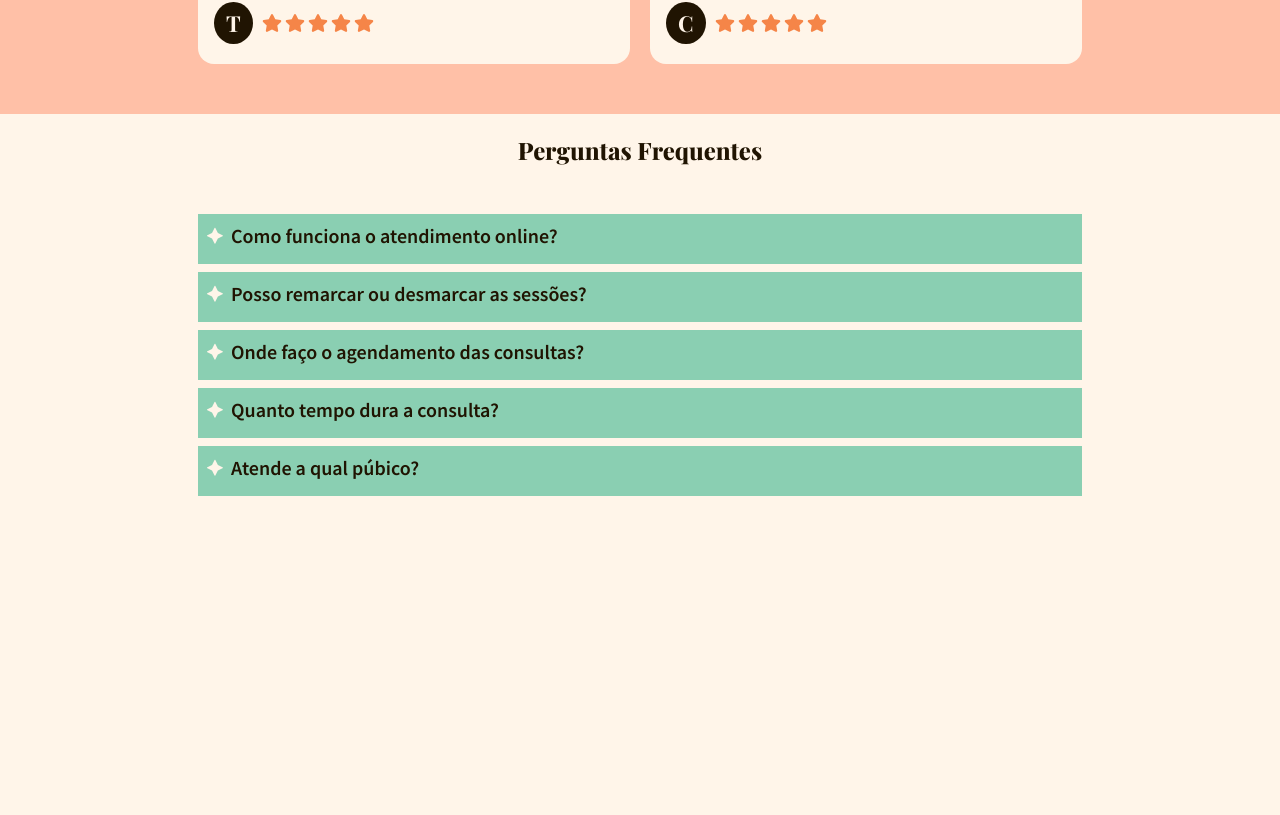
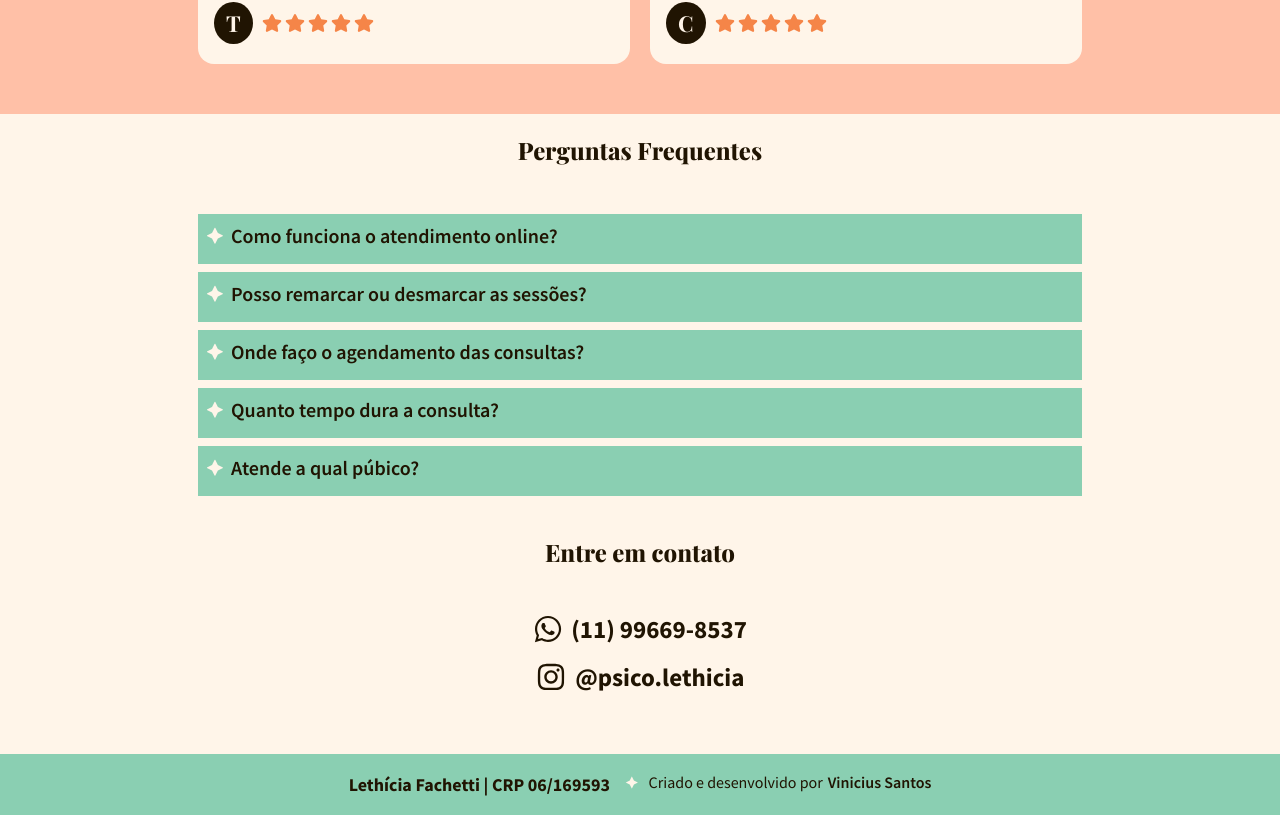
Before and after one commit to santos-vinicius/lethiciafachetti, a React (Vite) app in the folder LF/: page / in a window 1280 px wide. Shown: the part 2558-3373 px from the top of the page. Before the commit the page ends 3094 px from the top, so only its background shows below. Built offline with nearby package versions, Linux system fonts and the light colour scheme.

Commit message:
Feat: FAQ, Contact e Footer components

```diff
--- a/LF/src/App.jsx
+++ b/LF/src/App.jsx
@@ -1,7 +1,9 @@
 import React from 'react';
+import Footer from './components/Footer/Footer';
 import Header from './components/Header/Header';
 import About from './pages/About/About';
 import Benefits from './pages/Benefits/Benefits';
+import Contact from './pages/Contact/Contact';
 import Faq from './pages/Faq/Faq';
 import Main from './pages/Main/Main';
 import Review from './pages/Reviews/Review';
@@ -19,6 +21,8 @@ function App() {
       <Benefits />
       <Review />
       <Faq />
+      <Contact />
+      <Footer />
     </>
   );
 }
--- /dev/null
+++ b/LF/src/components/Footer/Footer.jsx
@@ -0,0 +1,77 @@
+import React from 'react';
+import styled from 'styled-components';
+
+const StyledFooter = styled.footer`
+  background-color: #8ACFB2;
+  display: flex;
+  align-items: center;
+  justify-content: center;
+  padding: 1px;
+
+  & div {
+    display: flex;
+    align-items: center;
+    justify-content: center;
+    gap: 15px;
+  }
+
+  & p {
+    font-weight: 700;
+    font-size: 18px;
+  }
+
+  & span { font-size: 16px; }
+  & span::before {
+    content: "🟆";
+    color: #FFF5E9;
+    margin-right: 10px;
+  }
+
+  & a {
+    margin-left: 5px;
+    text-decoration: none;
+    font-weight: 600;
+    color:#201402;
+    cursor: pointer;
+  }
+
+  /* Small screen */
+  @media (min-width: 530px) and (max-width: 960px) {
+    & div {
+      padding: 5px;
+      gap: 2px;
+      display: flex;
+      flex-direction: column;
+    }
+
+    & span {
+      margin-bottom: 0.5rem;
+    }
+
+    & span::before {
+      content: none;
+    }
+  }
+`;
+
+function Footer() {
+  return (
+    <StyledFooter>
+      <div>
+        <p>Lethícia Fachetti | CRP 06/169593</p>
+        <span>
+          Criado e desenvolvido por
+          <a
+            href="https://github.com/santos-vinicius"
+            target="_blank"
+            rel="noopener noreferrer"
+          >
+            Vinicius Santos
+          </a>
+        </span>
+      </div>
+    </StyledFooter>
+  );
+}
+
+export default Footer;
--- /dev/null
+++ b/LF/src/pages/Contact/Contact.jsx
@@ -0,0 +1,76 @@
+import React from 'react';
+import { FaInstagram, FaWhatsapp } from 'react-icons/fa';
+import styled from 'styled-components';
+
+const StyledContact = styled.div`
+  background-color: #FFF5E9;
+  display: flex;
+  justify-content: center;
+  flex-direction: column;
+  margin: 20px auto;
+
+  & h2 {
+    text-align: center;
+    font-family: Playfair Display, serif;
+    font-weight: 800;
+    margin-top: 0;
+  }
+
+  & div{
+    margin: 25px auto;
+  }
+`;
+
+const Instagram = styled(FaInstagram)`
+  font-size: 30px;
+  font-weight: bold;
+  color: #201402;
+  margin-right: 0.6rem;
+`;
+
+const Whatsapp = styled(FaWhatsapp)`
+  font-size: 30px;
+  font-weight: bold;
+  color: #201402;
+  margin-right: 0.5rem;
+`;
+
+const StyledLink = styled.a`
+  cursor: pointer;
+  text-decoration: none;
+  font-weight: 700;
+  font-size: 25px;
+  color: #201402;
+  display: flex;
+  justify-content: center;
+  align-items: center;
+  margin-bottom: 1rem;
+`;
+
+function Contact() {
+  return (
+    <StyledContact>
+      <h2>Entre em contato</h2>
+      <div>
+        <StyledLink
+          href="https://wa.me/+5511996698537"
+          target="_blank"
+          rel="noopener noreferrer"
+        >
+          <Whatsapp />
+          <span>(11) 99669-8537</span>
+        </StyledLink>
+        <StyledLink
+          href="https://www.instagram.com/psico.lethicia/"
+          target="_blank"
+          rel="noopener noreferrer"
+        >
+          <Instagram />
+          <span>@psico.lethicia</span>
+        </StyledLink>
+      </div>
+    </StyledContact>
+  );
+}
+
+export default Contact;
--- a/LF/src/pages/Faq/Faq.jsx
+++ b/LF/src/pages/Faq/Faq.jsx
@@ -42,6 +42,7 @@ const StyledFaq = styled.div`
 
   & details {
     margin-top: 0.5rem;
+    text-align: justify;
   }
 
   & details > p {
```
